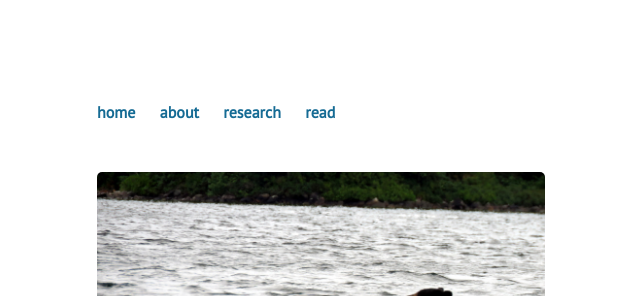
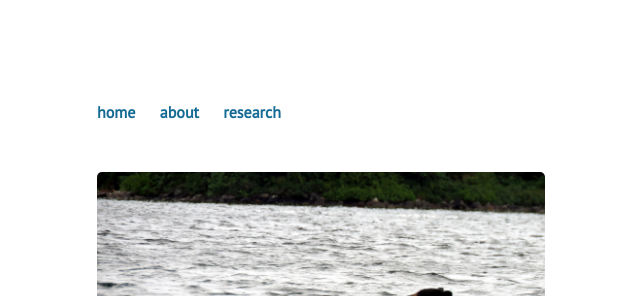
Before and after one commit to ikajic/ikajic.github.io, a Jekyll site: the page built from index.md, in a window 1280 px wide. Shown: the top 296 px of the page, without its empty margins (319-959 px from the left). Built offline with Jekyll 4.4.1, drawn with Linux system fonts in a browser that asks for light colours.

Commit message:
Update default.html

```diff
--- a/_layouts/default.html
+++ b/_layouts/default.html
@@ -7,7 +7,6 @@
 	        		<li><a href="/">home</a></li>
 		        	<li><a href="/about">about</a></li>
 	        		<li><a href="/research">research</a></li>
-	        		<li><a href="/read">read</a></li>
 	    		</ul>
 			</nav>
 			<div class="container">
```
